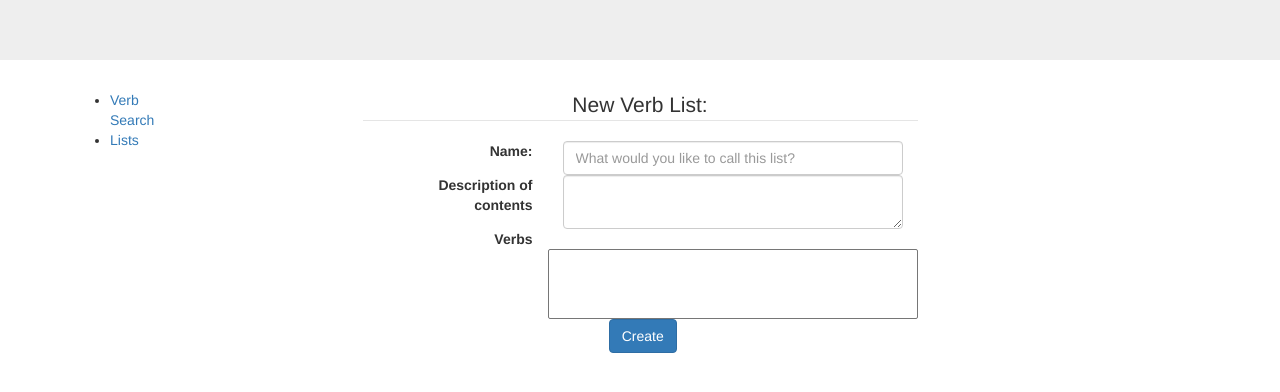
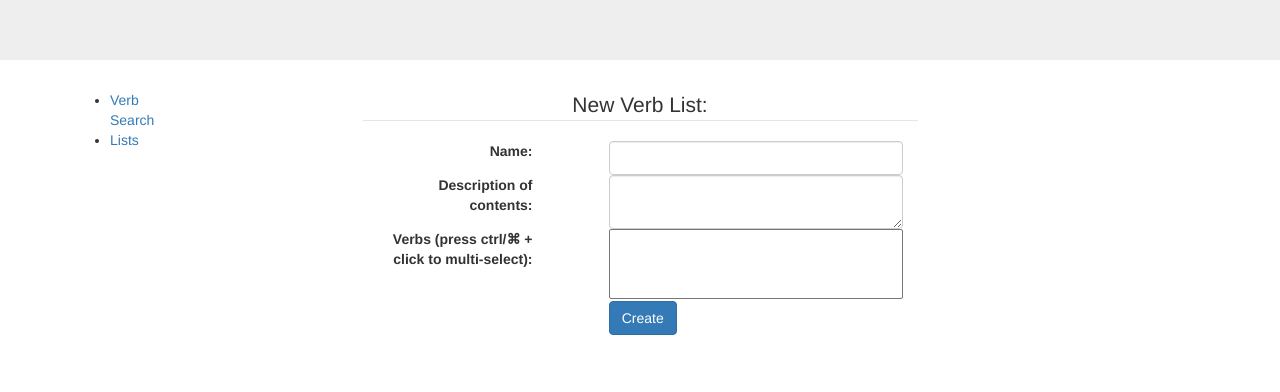
Before and after one commit to jroers/verb_conjugator, a website: page views/lists/index.html in a window 1280 px wide. Shown: the part 180-572 px from the top of the page. Drawn offline with nearby package versions, Linux system fonts and the light colour scheme; files that its build step writes are made by us from their sources; no server answers; files whose address does not match are found by name.

Commit message:
Updated layout for Create List form

```diff
--- a/public/styles.css
+++ b/public/styles.css
@@ -53,6 +53,11 @@ span input {
 	text-align: center;
 }
 
+#newList select {
+	margin: 0 auto;
+	width: 100%;
+}
+
 .panel-body {
 	text-align: left;
 }
--- a/views/lists/index.html
+++ b/views/lists/index.html
@@ -42,27 +42,29 @@
               <!-- Text input-->
               <div class="form-group">
                 <label class="col-md-4 control-label" for="name">Name:</label>
-                <div class="col-md-8">
-                <input id="name" name="name" type="text" placeholder="What would you like to call this list?" class="form-control input-md" required="">
+                <div class="col-md-7 col-md-offset-1">
+                <input id="name" name="name" type="text" class="form-control input-md" required="">
 
                 </div>
               </div>
 
               <!-- Textarea -->
               <div class="form-group">
-                <label class="col-md-4 control-label" for="newDescription">Description of contents</label>
-                <div class="col-md-8">
+                <label class="col-md-4 control-label" for="newDescription">Description of contents:</label>
+                <div class="col-md-7 col-md-offset-1">
                   <textarea class="form-control" id="newDescription" name="description"></textarea>
                 </div>
               </div>
 
               <!-- Dropdown menu -->
               <div class="form-group">
-                <label class="col-md-4 control-label" for="verbs">Verbs</label>
+                <label class="col-md-4 control-label" for="verbs">Verbs (press ctrl/⌘ + click to multi-select):</label>
                 <!-- consider turning this into a drop down -->
-                <select class="col-md-8" id="verbs" name="verbs[]" multiple="true">
+                <div class="col-md-7 col-md-offset-1">
+                  <select id="verbs" name="verbs" multiple="true">
                   <!-- Populated by the list of verbs -->
-                </select>
+                  </select>
+                </div>
               </div>
 
               <!-- Button -->
```
